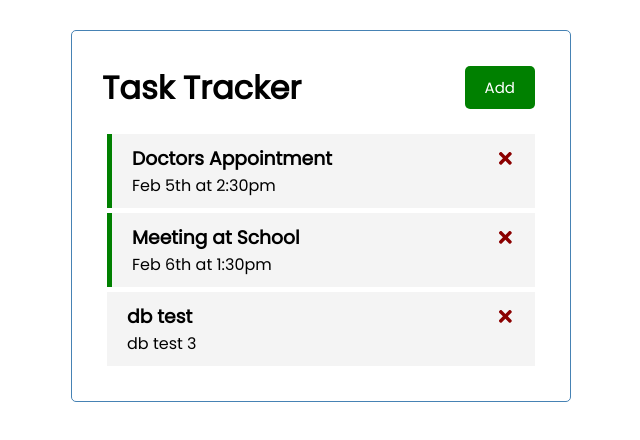
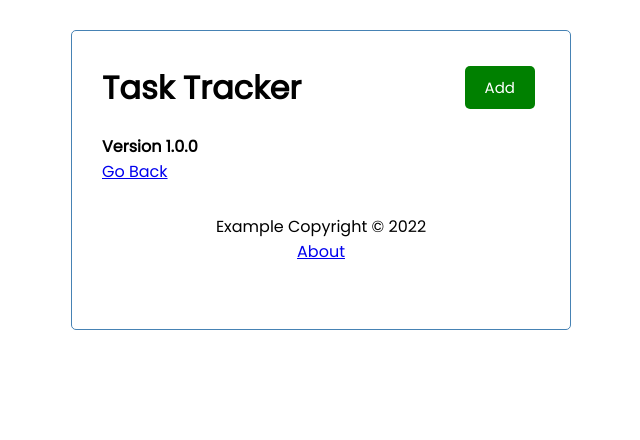
Before and after one commit to g-patton/TaskTracker, a React (Create React App) app: page /about in a window 1280 px wide. Shown: the top 440 px of the page, without its empty margins (319-959 px from the left). Built offline with nearby package versions, Linux system fonts and the light colour scheme; data requests are answered from the project's data file.

Commit message:
fixed routing, updated createRoot function

```diff
--- a/db.json
+++ b/db.json
@@ -11,12 +11,6 @@
       "text": "Meeting at School",
       "day": "Feb 6th at 1:30pm",
       "reminder": true
-    },
-    {
-      "text": "db test",
-      "day": "db test 3",
-      "reminder": false,
-      "id": 3
     }
   ]
 }
--- a/package.json
+++ b/package.json
@@ -10,6 +10,7 @@
     "react": "^18.2.0",
     "react-dom": "^18.2.0",
     "react-icons": "^4.7.1",
+    "react-router-dom": "^6.4.5",
     "react-scripts": "5.0.1",
     "web-vitals": "^2.1.4"
   },
--- a/src/App.js
+++ b/src/App.js
@@ -1,12 +1,13 @@
-import { useState, useEffect } from "react"
-import Header from "./components/Header"
-import Tasks from "./components/Tasks"
-import AddTask from "./components/AddTask"
+import { useState, useEffect } from 'react'
+import { BrowserRouter as Router, Route, Routes } from 'react-router-dom'
+import Header from './components/Header'
+import Footer from './components/Footer'
+import Tasks from './components/Tasks'
+import AddTask from './components/AddTask'
+import About from './components/About'
 
-
-function App() {
+const App = () => {
   const [showAddTask, setShowAddTask] = useState(false)
-
   const [tasks, setTasks] = useState([])
 
   useEffect(() => {
@@ -27,12 +28,12 @@
   }
 
   // Fetch Task
-  // const fetchTask = async (id) => {
-  //   const res = await fetch(`http://localhost:5000/tasks/${id}`)
-  //   const data = await res.json()
+  const fetchTask = async (id) => {
+    const res = await fetch(`http://localhost:5000/tasks/${id}`)
+    const data = await res.json()
 
-  //   return data
-  // }
+    return data
+  }
 
   // Add Task
   const addTask = async (task) => {
@@ -53,50 +54,70 @@
     // setTasks([...tasks, newTask])
   }
 
-  // delete task
+  // Delete Task
   const deleteTask = async (id) => {
-    await fetch(`http://localhost:5000/tasks/${id}`,
-    {
-      method: 'DELETE'
+    const res = await fetch(`http://localhost:5000/tasks/${id}`, {
+      method: 'DELETE',
+    })
+    //We should control the response status to decide if we will change the state or not.
+    res.status === 200
+      ? setTasks(tasks.filter((task) => task.id !== id))
+      : alert('Error Deleting This Task')
+  }
+
+  // Toggle Reminder
+  const toggleReminder = async (id) => {
+    const taskToToggle = await fetchTask(id)
+    const updTask = { ...taskToToggle, reminder: !taskToToggle.reminder }
+
+    const res = await fetch(`http://localhost:5000/tasks/${id}`, {
+      method: 'PUT',
+      headers: {
+        'Content-type': 'application/json',
+      },
+      body: JSON.stringify(updTask),
     })
 
+    const data = await res.json()
+
     setTasks(
-        tasks.filter(
-          (task) => task.id !== id
+      tasks.map((task) =>
+        task.id === id ? { ...task, reminder: data.reminder } : task
       )
     )
-      console.log(`deleted task`)
-  }
-
-  // toggle reminder
-
-  const toggleReminder = (id) => {
-    setTasks(
-      tasks.map( (task) =>
-        task.id === id ?
-        {...task, reminder : !task.reminder}
-        : task))
   }
 
   return (
-    <div className="container">
+    <Router>
+      <div className='container'>
         <Header
           onAdd={() => setShowAddTask(!showAddTask)}
           showAdd={showAddTask}
         />
+        <Routes>
+          <Route
+            path='/'
+            element={
+              <>
                 {showAddTask && <AddTask onAdd={addTask} />}
                 {tasks.length > 0 ? (
                   <Tasks
                     tasks={tasks}
-        onDelete = {deleteTask}
-        onToggle = {toggleReminder}
-      />) : (
+                    onDelete={deleteTask}
+                    onToggle={toggleReminder}
+                  />
+                ) : (
                   'No Tasks To Show'
+                )}
+              </>
+            }
+          />
+          <Route path='/about' element={<About />} />
+        </Routes>
+        <Footer />
+      </div>
+    </Router>
   )
 }
-    </div>
 
-  );
-}
-
-export default App;
+export default App
--- /dev/null
+++ b/src/components/About.js
@@ -0,0 +1,12 @@
+import { Link } from 'react-router-dom'
+
+const About = () => {
+  return (
+    <div>
+      <h4>Version 1.0.0</h4>
+      <Link to='/'>Go Back</Link>
+    </div>
+  )
+}
+
+export default About
--- a/src/components/AddTask.js
+++ b/src/components/AddTask.js
@@ -21,17 +21,14 @@
   }
 
   return (
-    <form className='add-form'
-      onSubmit={onSubmit}
-    >
+    <form className='add-form' onSubmit={onSubmit}>
       <div className='form-control'>
         <label>Task</label>
         <input
           type='text'
           placeholder='Add Task'
           value={text}
-          onChange={(event) =>
-            setText(event.target.value)}
+          onChange={(e) => setText(e.target.value)}
         />
       </div>
       <div className='form-control'>
@@ -40,8 +37,7 @@
           type='text'
           placeholder='Add Day & Time'
           value={day}
-          onChange={(event) =>
-            setDay(event.target.value)}
+          onChange={(e) => setDay(e.target.value)}
         />
       </div>
       <div className='form-control form-control-check'>
@@ -50,16 +46,11 @@
           type='checkbox'
           checked={reminder}
           value={reminder}
-          onChange={(event) =>
-            setReminder(event.currentTarget.checked)}
+          onChange={(e) => setReminder(e.currentTarget.checked)}
         />
       </div>
 
-      <input
-        type='submit'
-        value='Save Task'
-        className='btn btn-block'
-      />
+      <input type='submit' value='Save Task' className='btn btn-block' />
     </form>
   )
 }
--- a/src/components/Button.js
+++ b/src/components/Button.js
@@ -1,6 +1,6 @@
-import PropTypes from "prop-types"
+import PropTypes from 'prop-types'
 
-const Button  = ({color,text, onClick}) => {
+const Button = ({ color, text, onClick }) => {
   return (
     <button
       onClick={onClick}
@@ -12,7 +12,7 @@
   )
 }
 
-Button.defaultProps ={
+Button.defaultProps = {
   color: 'steelblue',
 }
 
--- /dev/null
+++ b/src/components/Footer.js
@@ -0,0 +1,12 @@
+import { Link } from 'react-router-dom'
+
+const Footer = () => {
+  return (
+    <footer>
+      <p>Example Copyright &copy; 2022</p>
+      <Link to='/about'>About</Link>
+    </footer>
+  )
+}
+
+export default Footer
--- a/src/components/Task.js
+++ b/src/components/Task.js
@@ -9,7 +9,7 @@
       <h3>
         {task.text}{' '}
         <FaTimes
-          style={{ color: 'darkRed', cursor: 'pointer' }}
+          style={{ color: 'red', cursor: 'pointer' }}
           onClick={() => onDelete(task.id)}
         />
       </h3>
--- a/src/index.js
+++ b/src/index.js
@@ -4,14 +4,11 @@
 import App from './App';
 import reportWebVitals from './reportWebVitals';
 
-const root = ReactDOM.createRoot(document.getElementById('root'));
+const root = ReactDOM.createRoot(document.getElementById("root"));
 root.render(
   <React.StrictMode>
     <App />
   </React.StrictMode>
 );
 
-// If you want to start measuring performance in your app, pass a function
-// to log results (for example: reportWebVitals(console.log))
-// or send to an analytics endpoint. Learn more: https://bit.ly/CRA-vitals
 reportWebVitals();
```
Also changed, not shown: src/components/Tasks.js (+1 -6 lines), 2 other files (tests, documents, lock files or other folders). Lines whose indentation alone changed are shown as unchanged.
